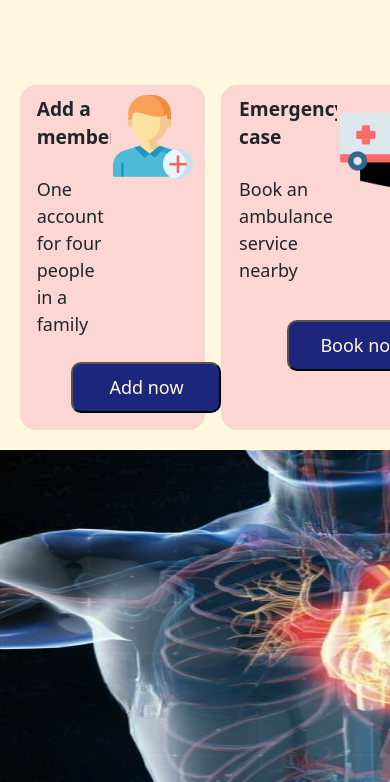
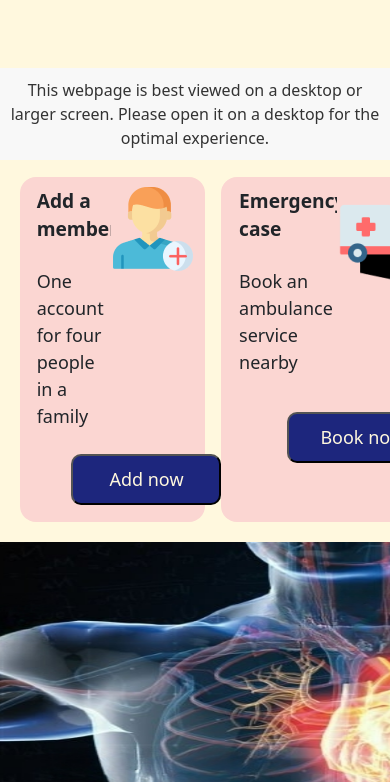
Before and after one commit to udaykirankoruvada/web, a plain HTML site: page index.html in a window 390 px wide. Shown: the part 62-844 px from the top of the page. Drawn offline with nearby package versions, Linux system fonts and the light colour scheme.

Commit message:
small block msg

```diff
--- a/index.html
+++ b/index.html
@@ -20,6 +20,9 @@
             <span><a href="">Services</a></span>
             <span><a href="">Pricing</a></span>
         </div>
+    </div>
+    <div class="desktop-message">
+        This webpage is best viewed on a desktop or larger screen. Please open it on a desktop for the optimal experience.
     </div>
     <div class="home_services">
         <div class="home1" id="addMember">
--- a/style.css
+++ b/style.css
@@ -1,4 +1,32 @@
 *{margin:0; background-color: #fff8de;}
+
+
+/* blocking msg for small devices*/
+@media (max-width: 768px) {
+    .desktop-message {
+        display: block;
+        text-align: center;
+        background-color: #f8f8f8;
+        color: #333;
+        padding: 10px;
+    }
+}
+
+
+
+
+
+
+
+
+
+
+
+
+
+
+
+
 
 /*index_page*/
 
```
